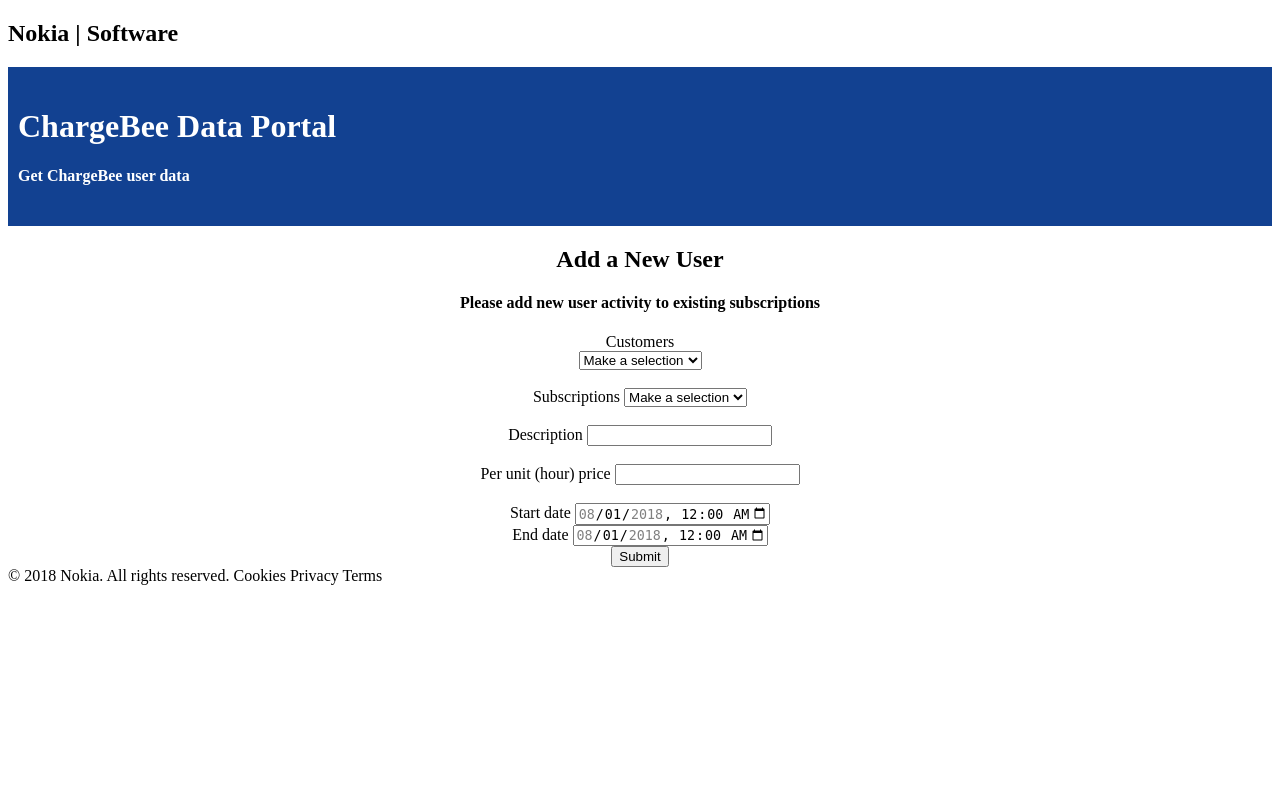
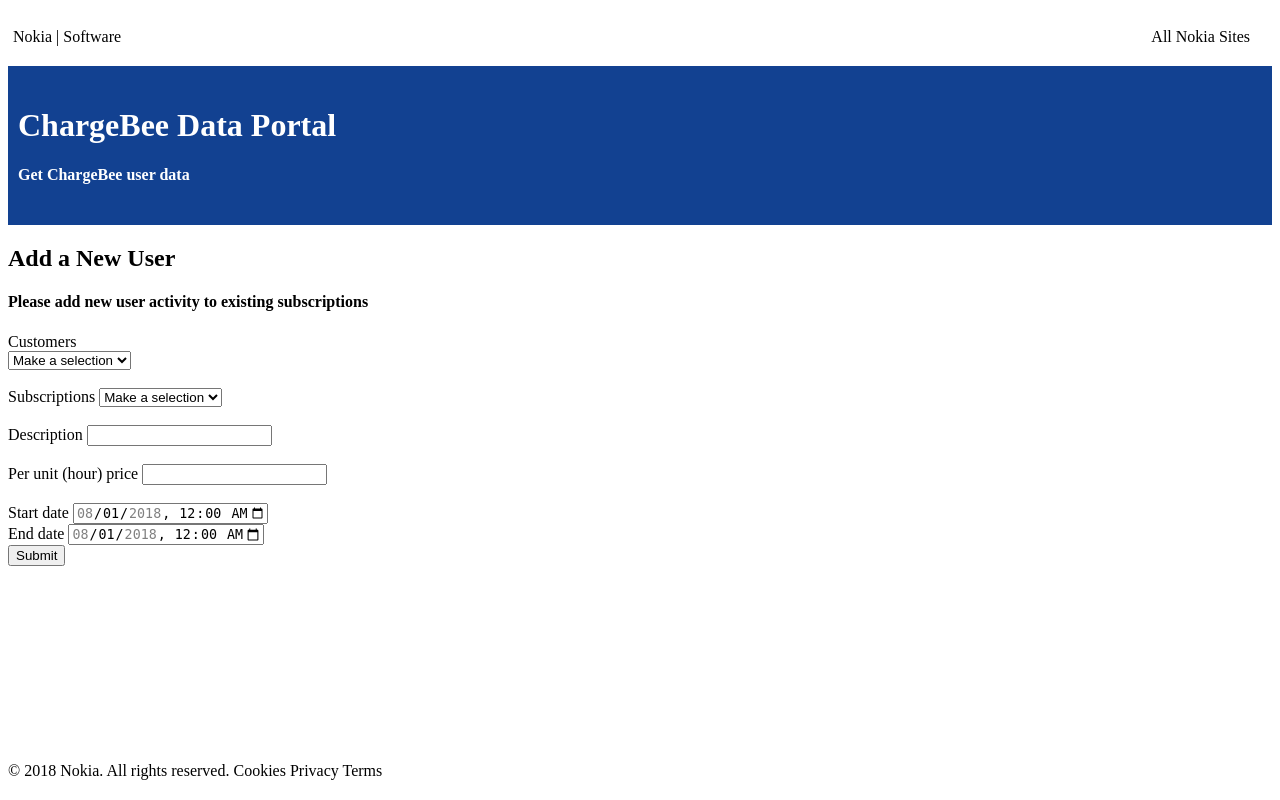
Before and after one commit to nokia-swmp/Chargebee, a Django app: template visualization/addLineItem/templates/addForm.html in a window 1280 px wide. Run offline with Django 3.2, Linux system fonts and the light colour scheme; the template is opened without the code that fills it, so the values that code supplies are empty.

Commit message:
css modofications

```diff
--- a/visualization/addLineItem/templates/addForm.html
+++ b/visualization/addLineItem/templates/addForm.html
@@ -12,14 +12,14 @@
 </head>
 
 <body>
-    <header id="white">
-        <h2>Nokia | Software</h2>
+    <header id="whiteHeader">
+        <div id="header1">Nokia | Software<span id="AllNokiaSites">All Nokia Sites</span></div>
     </header>
-    <header id="blue">
+    <header id="blueHeader">
         <h1>ChargeBee Data Portal</h1>
         <h4>Get ChargeBee user data</h4>
     </header>
-    <div align="center">
+    <div id="mainForm">
         <h2>Add a New User</h2>
         <h4>Please add new user activity to existing subscriptions</h4>
         <form action='saveLineItem/' method="post">
--- a/visualization/static/css/addForm.css
+++ b/visualization/static/css/addForm.css
@@ -1,10 +1,30 @@
-#blue {
+body {
+	height: 100%;
+}
+
+#whiteHeader {
+	padding: 20px 0 20px 5px;
+}
+
+#AllNokiaSites {
+	position: absolute;
+	right: 30px;
+
+}
+
+#blueHeader {
     color: #ffffff;
     background-color: #124191;
     padding: 20px 0 20px 10px;
     margin: 0 0 0 0;
 }
 
-#lamantin{
-	color: blue;
+#mainForm {
+	width: 500;
+	margin: auto;
 }
+
+footer {
+	position: absolute;
+	bottom: 20px;
+}
```
